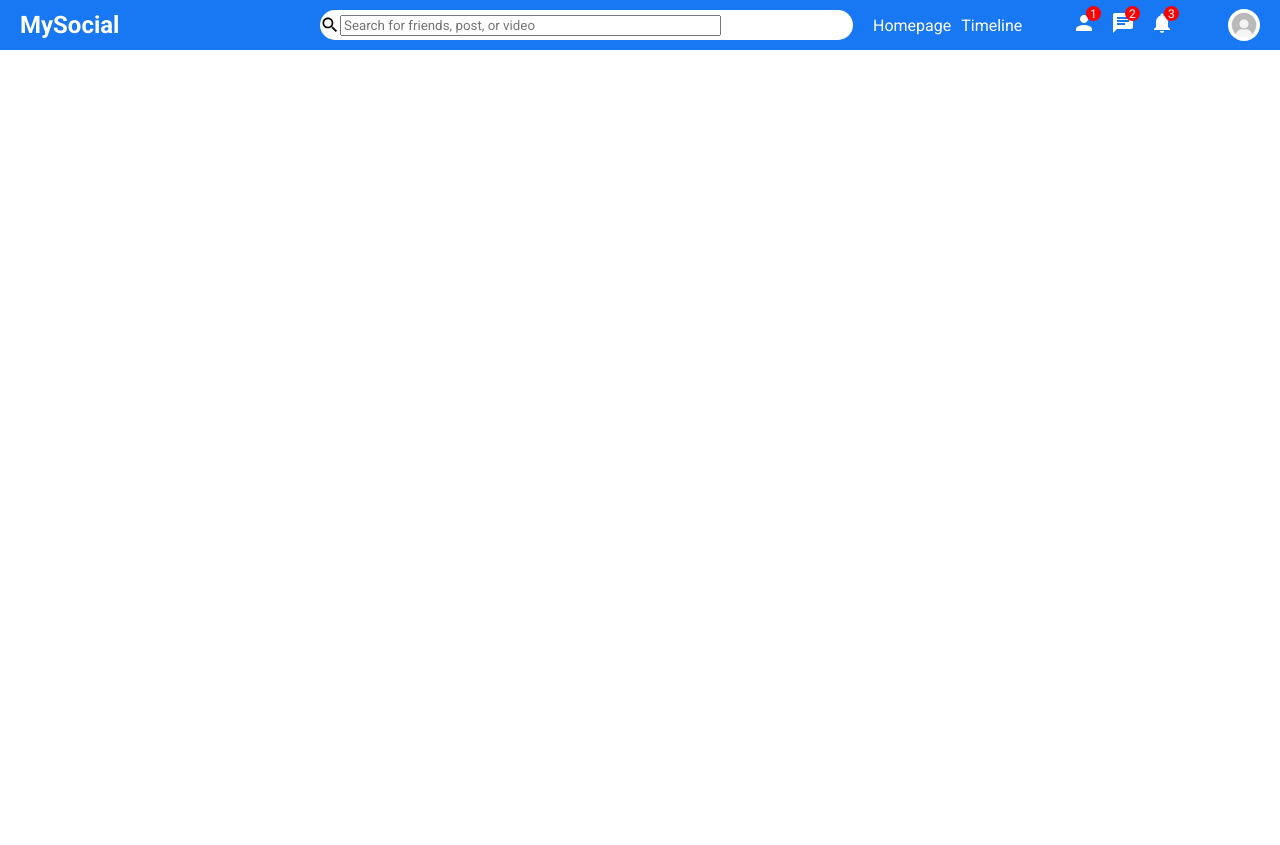
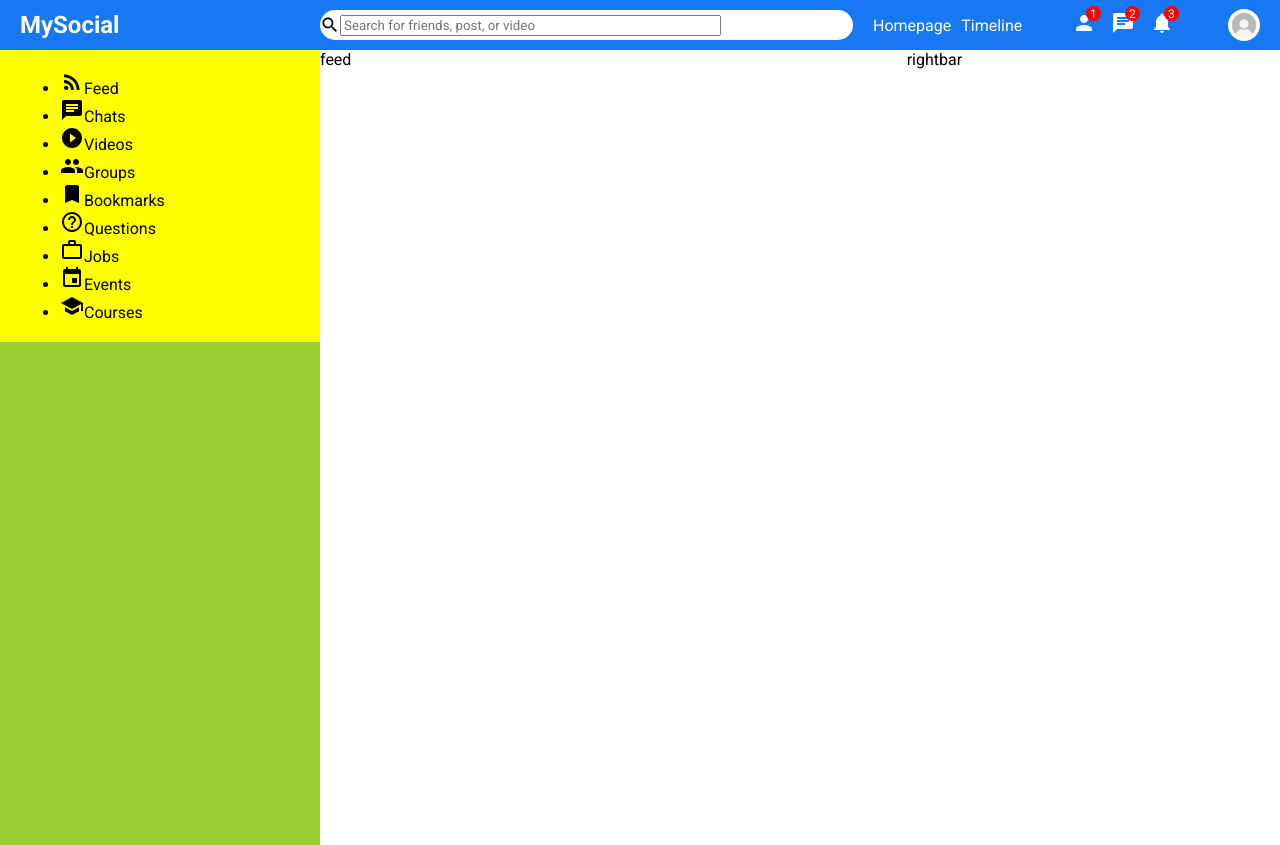
Before and after one commit to calebwagner/TeachMe-Client, a React (Create React App) app: page / in a window 1280 px wide. Before the commit the page ends 800 px from the top, so only its background shows below. Built offline with nearby package versions, Linux system fonts and the light colour scheme.

Commit message:
added body components

```diff
--- /dev/null
+++ b/src/components/feed/Feed.jsx
@@ -0,0 +1,9 @@
+import "./feed.css"
+
+export default function Feed() {
+    return (
+        <div className="feed">
+            feed
+        </div>
+    )
+}
--- /dev/null
+++ b/src/components/feed/feed.css
@@ -0,0 +1,3 @@
+.feed {
+    flex: 5.5;
+}
--- /dev/null
+++ b/src/components/rightbar/Rightbar.jsx
@@ -0,0 +1,9 @@
+import "./rightbar.css"
+
+export default function Rightbar() {
+    return (
+        <div className="rightbar">
+            rightbar
+        </div>
+    )
+}
--- /dev/null
+++ b/src/components/rightbar/rightbar.css
@@ -0,0 +1,3 @@
+.rightbar {
+    flex: 3.5;
+}
--- /dev/null
+++ b/src/components/sidebar/Sidebar.jsx
@@ -0,0 +1,95 @@
+import "./sidebar.css"
+import {
+    RssFeed,
+    Chat,
+    PlayCircleFilledOutlined,
+    Group,
+    Bookmark,
+    HelpOutline,
+    WorkOutline,
+    Event,
+    School
+} from "@mui/icons-material"
+
+export default function Sidebar() {
+    return (
+        <div className="sidebar">
+            <div className="side-wrapper">
+                <ul className="sidebar-list">
+
+                    {/* * * Feed * * */}
+                    <li className="sidebar-list-item">
+                        <RssFeed className="sidebar-icon"/>
+                        <span className="sidebar-list-item-text">
+                            Feed
+                        </span>
+                    </li>
+
+                    {/* * * Chats * * */}
+                    <li className="sidebar-list-item">
+                        <Chat className="sidebar-icon" />
+                        <span className="sidebar-list-item-text">
+                            Chats
+                        </span>
+                    </li>
+
+                    {/* * * Videos * * */}
+                    <li className="sidebar-list-item">
+                        <PlayCircleFilledOutlined className="sidebar-icon" />
+                        <span className="sidebar-list-item-text">
+                            Videos
+                        </span>
+                    </li>
+
+                    {/* * * Groups * * */}
+                    <li className="sidebar-list-item">
+                        <Group className="sidebar-icon" />
+                        <span className="sidebar-list-item-text">
+                            Groups
+                        </span>
+                    </li>
+
+                    {/* * * Bookmarks * * */}
+                    <li className="sidebar-list-item">
+                        <Bookmark className="sidebar-icon" />
+                        <span className="sidebar-list-item-text">
+                            Bookmarks
+                        </span>
+                    </li>
+
+                    {/* * * Questions * * */}
+                    <li className="sidebar-list-item">
+                        <HelpOutline className="sidebar-icon" />
+                        <span className="sidebar-list-item-text">
+                            Questions
+                        </span>
+                    </li>
+
+                    {/* * * Jobs * * */}
+                    <li className="sidebar-list-item">
+                        <WorkOutline className="sidebar-icon" />
+                        <span className="sidebar-list-item-text">
+                            Jobs
+                        </span>
+                    </li>
+
+                    {/* * * Events * * */}
+                    <li className="sidebar-list-item">
+                        <Event className="sidebar-icon" />
+                        <span className="sidebar-list-item-text">
+                            Events
+                        </span>
+                    </li>
+
+                    {/* * * Courses * * */}
+                    <li className="sidebar-list-item">
+                        <School className="sidebar-icon" />
+                        <span className="sidebar-list-item-text">
+                            Courses
+                        </span>
+                    </li>
+                </ul>
+            </div>
+        </div>
+    )
+}
--- /dev/null
+++ b/src/components/sidebar/sidebar.css
@@ -0,0 +1,10 @@
+.sidebar {
+    flex: 3;
+    height: calc(100vh - 5px);
+    background-color: yellowgreen;
+}
+
+.side-wrapper {
+    padding: 20px;
+    background-color: yellow;
+}
--- a/src/pages/home/Home.jsx
+++ b/src/pages/home/Home.jsx
@@ -1,8 +1,19 @@
 import React from 'react';
+import Feed from '../../components/feed/Feed';
+import Rightbar from '../../components/rightbar/Rightbar';
+import Sidebar from '../../components/sidebar/Sidebar';
 import TopBar from '../../components/topbar/Topbar';
+import "./home.css"
 
 export default function Home() {
     return (
-        <TopBar />
+        <>
+          <TopBar />
+          <div className="home-container">
+                <Sidebar />
+                <Feed />
+                <Rightbar />
+          </div>
+        </>
     )
 }
--- a/src/pages/home/home.css
+++ b/src/pages/home/home.css
@@ -0,0 +1,4 @@
+.home-container {
+    display: flex;
+    width: 100%;
+}
```
